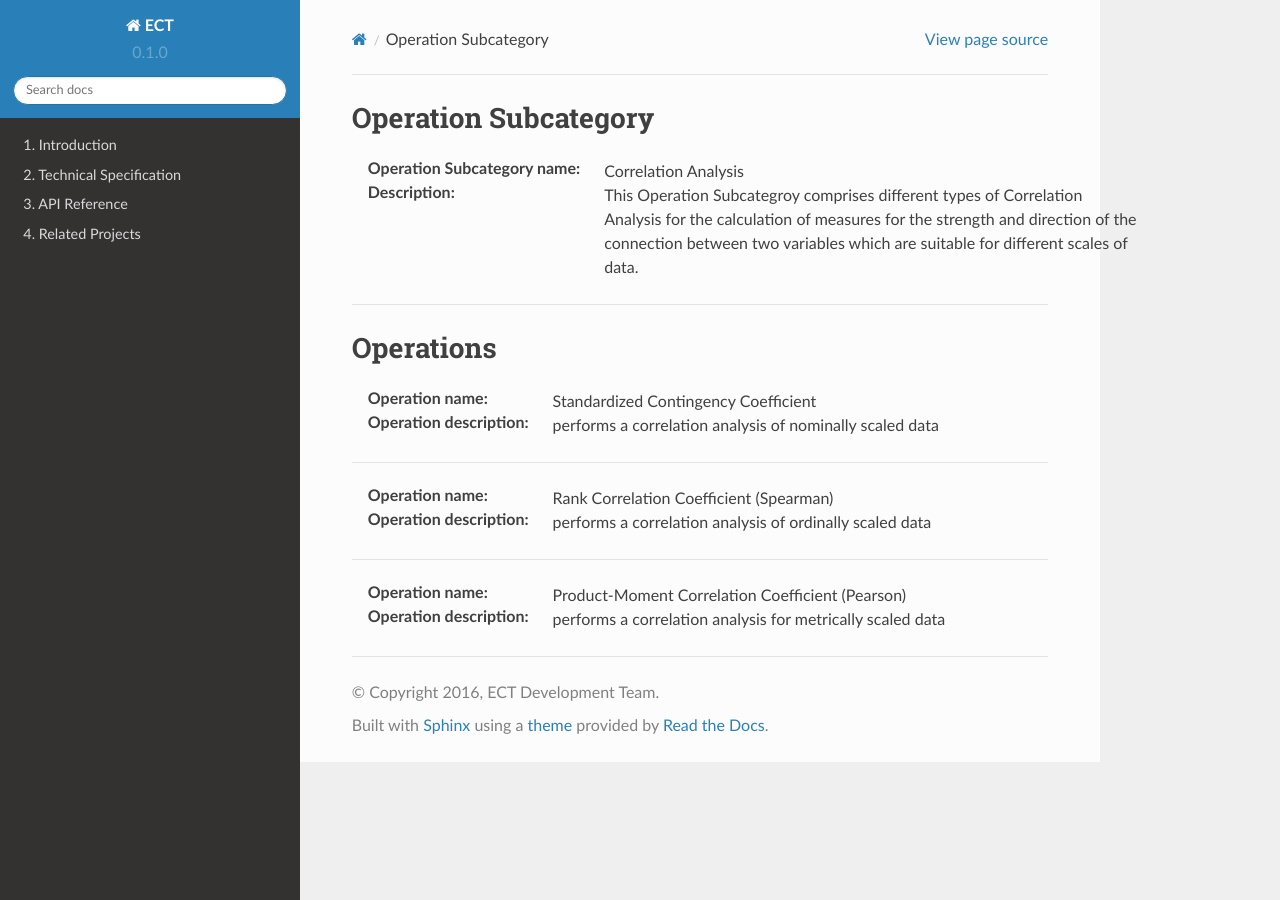
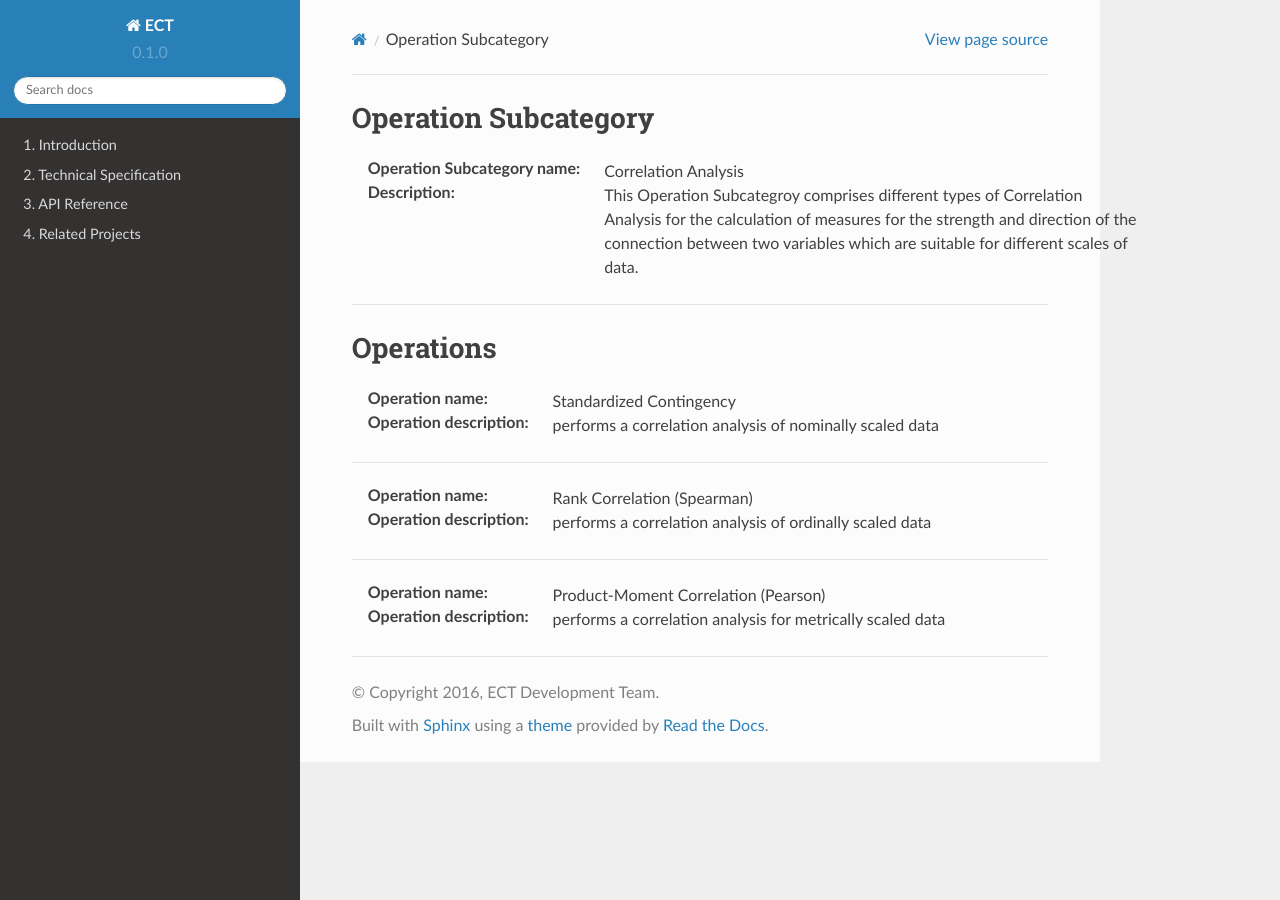
Before and after one commit to CCI-Tools/cate, a Sphinx documentation site: the page built from doc/source/op_specs/data-intercomparison/correlation-analysis/op_spec_subcategory_correlation-analysis.rst, in a window 1280 px wide. Built offline with Sphinx 7.4.7 and the Read the Docs theme 2.0.0, drawn with Linux system fonts in a browser that asks for light colours; pages that are not in the unit, such as notebooks, are missing from menus.

Commit message:
Update op_spec_subcategory_correlation-analysis.rst

```diff
--- a/doc/source/op_specs/data-intercomparison/correlation-analysis/op_spec_subcategory_correlation-analysis.rst
+++ b/doc/source/op_specs/data-intercomparison/correlation-analysis/op_spec_subcategory_correlation-analysis.rst
@@ -9,15 +9,15 @@ Operation Subcategory
 Operations
 ========================
 
-:Operation name: Standardized Contingency Coefficient
+:Operation name: Standardized Contingency
 :Operation description: performs a correlation analysis of nominally scaled data
 
 ---------------------------------
 
-:Operation name: Rank Correlation Coefficient (Spearman)
+:Operation name: Rank Correlation (Spearman)
 :Operation description:  performs a correlation analysis of ordinally scaled data
 
 ---------------------------------
 
-:Operation name: Product-Moment Correlation Coefficient (Pearson)
+:Operation name: Product-Moment Correlation (Pearson)
 :Operation description: performs a correlation analysis for metrically scaled data
```
